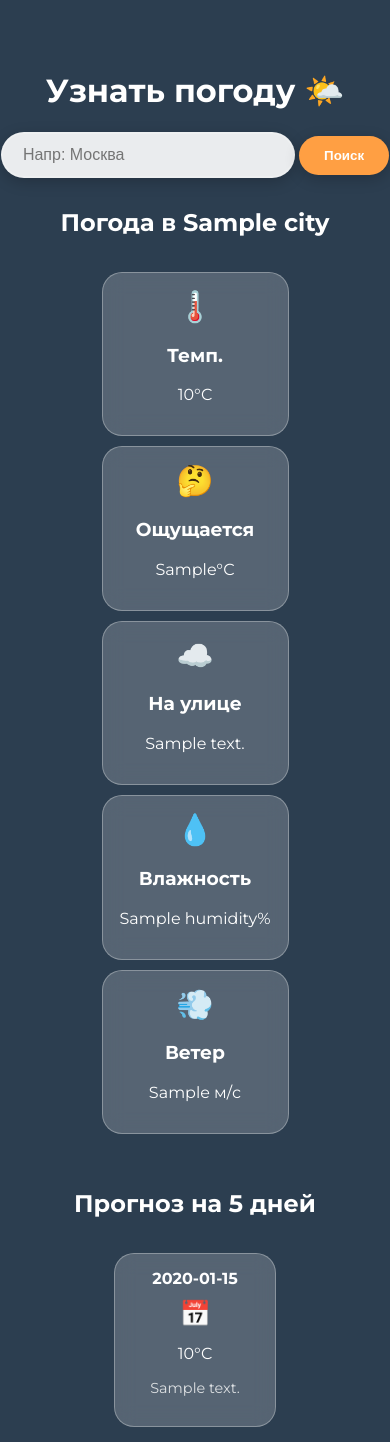
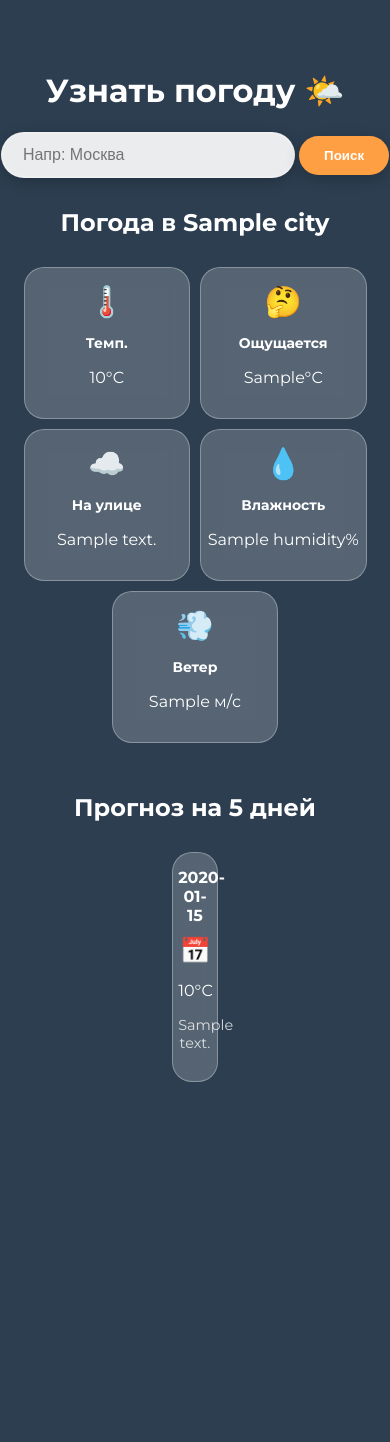
Before and after one commit to Ebu4iy-ej/weather_app, a Flask app: template templates/index.html in a window 390 px wide. After the commit the page ends 1082 px from the top, so only its background shows below. Run offline with Flask 3, Linux system fonts and the light colour scheme; the template is opened without the code that fills it: most values are stand-ins (such as "Sample title", 1, 10 or a date in 2020).

Commit message:
Add files via upload

```diff
--- a/static/style.css
+++ b/static/style.css
@@ -94,17 +94,28 @@ button:hover {
 
 /* Правила только для экранов меньше 600px (телефоны) */
 @media (max-width: 600px) {
-    /* ... код для поиска оставляем ... */
-
+    /* 1. Настройка контейнера для карточек */
     .weather-container {
-        padding: 15px;
-        gap: 10px; /* Небольшой отступ между карточками */
-        justify-content: center; /* Центрируем их */
+        display: flex;       /* Включаем гибкий контейнер */
+        flex-wrap: wrap;     /* Разрешаем перенос на новую строку */
+        justify-content: center; /* Центрируем карточки */
+        gap: 10px;           /* Маленький отступ между ними */
+        padding: 10px;       /* Отступы от краев экрана */
     }
 
+    /* 2. Настройка самих "квадратиков" */
     .weather-card {
-        width: calc(50% - 15px); /* Магия: 50% ширины минус половина отступа */
-        min-width: 140px; /* Чтобы они не становились слишком узкими */
-        padding: 15px 10px;
+        /* Ширина 45% гарантирует, что две карточки + отступ влезут в 100% экрана */
+        flex: 0 0 45%;
+
+        /* Убираем минимальную ширину, которая могла их растягивать */
+        min-width: 0;
+
+        padding: 15px 5px;
+        box-sizing: border-box; /* Чтобы padding не увеличивал ширину карточки */
     }
+
+    /* 3. Уменьшаем текст, чтобы всё влезло */
+    .weather-card h3 { font-size: 14px; }
+    .weather-card p { font-size: 16px; }
 }
```
